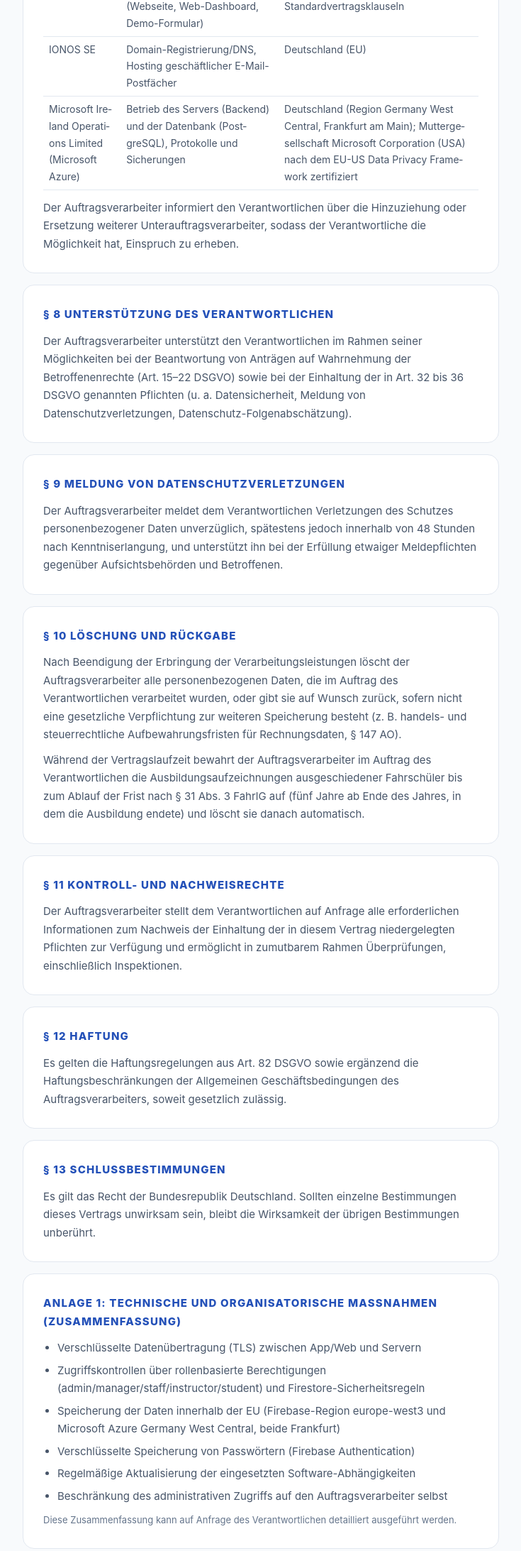
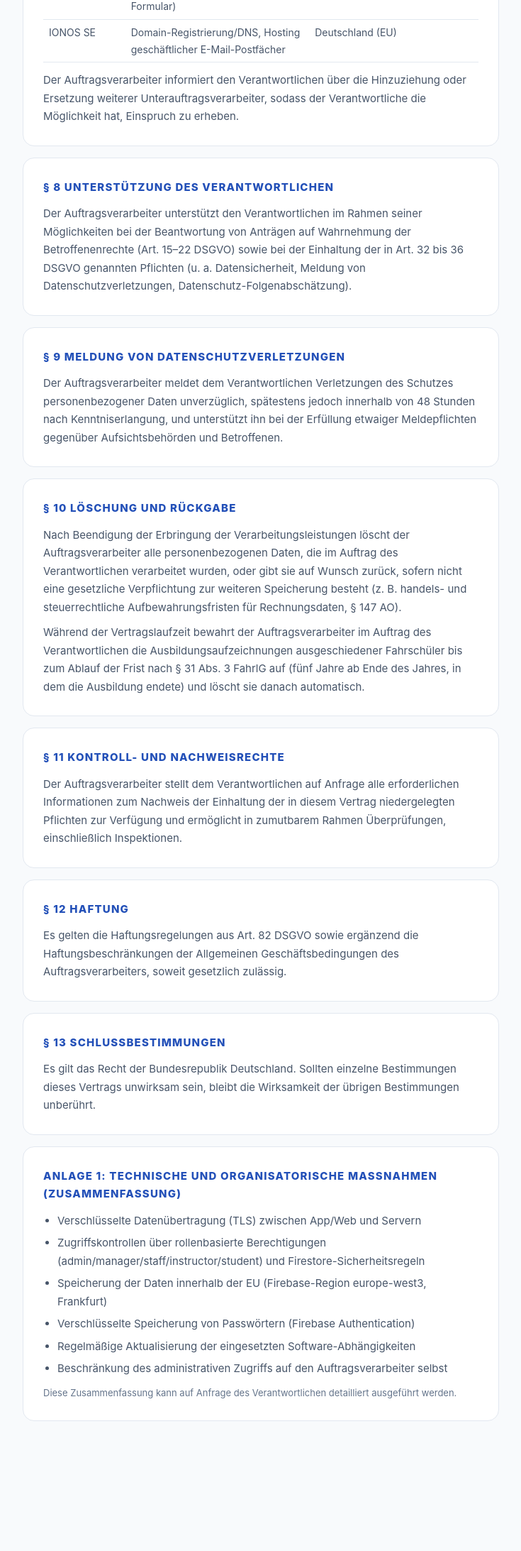
Before and after one commit to Lyccas/fahrschul-planer-datenschutz, a plain HTML site: page avv.html in a window 1280 px wide. Shown: the part 2860-5045 px from the top of the page at 71% size, without its empty margins (272-1007 px from the left). After the commit the page ends 4958 px from the top, so only its background shows below. Drawn offline with Linux system fonts and the light colour scheme.

Commit message:
Update data storage details in avv.html
Removed Microsoft Azure reference from data storage details.

```diff
--- a/avv.html
+++ b/avv.html
@@ -190,8 +190,7 @@
       <tr><td>650 Industries, Inc. („Expo")</td><td>Zustellung von Push-Benachrichtigungen (Push-Token, Titel und Text der Benachrichtigung) und Auslieferung von App-Updates</td><td>USA – auf Grundlage des EU-US Data Privacy Framework, soweit vereinbart ergänzend EU-Standardvertragsklauseln</td></tr>
       <tr><td>Stripe (Stripe Payments Europe, Ltd. / Stripe, Inc.)</td><td>Zahlungsabwicklung des Abonnements</td><td>Irland (EU) / USA – auf Grundlage von EU-Standardvertragsklauseln</td></tr>
       <tr><td>Vercel Inc.</td><td>Hosting der Web-Anwendung (Webseite, Web-Dashboard, Demo-Formular)</td><td>EU/USA – auf Grundlage von EU-Standardvertragsklauseln</td></tr>
-      <tr><td>IONOS SE</td><td>Domain-Registrierung/DNS, Hosting geschäftlicher E-Mail-Postfächer</td><td>Deutschland (EU)</td></tr>
-      <tr><td>Microsoft Ireland Operations Limited (Microsoft Azure)</td><td>Betrieb des Servers (Backend) und der Datenbank (PostgreSQL), Protokolle und Sicherungen</td><td>Deutschland (Region Germany West Central, Frankfurt am Main); Muttergesellschaft Microsoft Corporation (USA) nach dem EU-US Data Privacy Framework zertifiziert</td></tr>    </table>
+      <tr><td>IONOS SE</td><td>Domain-Registrierung/DNS, Hosting geschäftlicher E-Mail-Postfächer</td><td>Deutschland (EU)</td></tr>    </table>
     <p>
       Der Auftragsverarbeiter informiert den Verantwortlichen über die Hinzuziehung oder Ersetzung weiterer
       Unterauftragsverarbeiter, sodass der Verantwortliche die Möglichkeit hat, Einspruch zu erheben.
@@ -262,7 +261,7 @@
     <ul>
       <li>Verschlüsselte Datenübertragung (TLS) zwischen App/Web und Servern</li>
       <li>Zugriffskontrollen über rollenbasierte Berechtigungen (admin/manager/staff/instructor/student) und Firestore-Sicherheitsregeln</li>
-      <li>Speicherung der Daten innerhalb der EU (Firebase-Region europe-west3 und Microsoft Azure Germany West Central, beide Frankfurt)</li>
+      <li>Speicherung der Daten innerhalb der EU (Firebase-Region europe-west3, Frankfurt)</li>
       <li>Verschlüsselte Speicherung von Passwörtern (Firebase Authentication)</li>
       <li>Regelmäßige Aktualisierung der eingesetzten Software-Abhängigkeiten</li>
       <li>Beschränkung des administrativen Zugriffs auf den Auftragsverarbeiter selbst</li>
```
